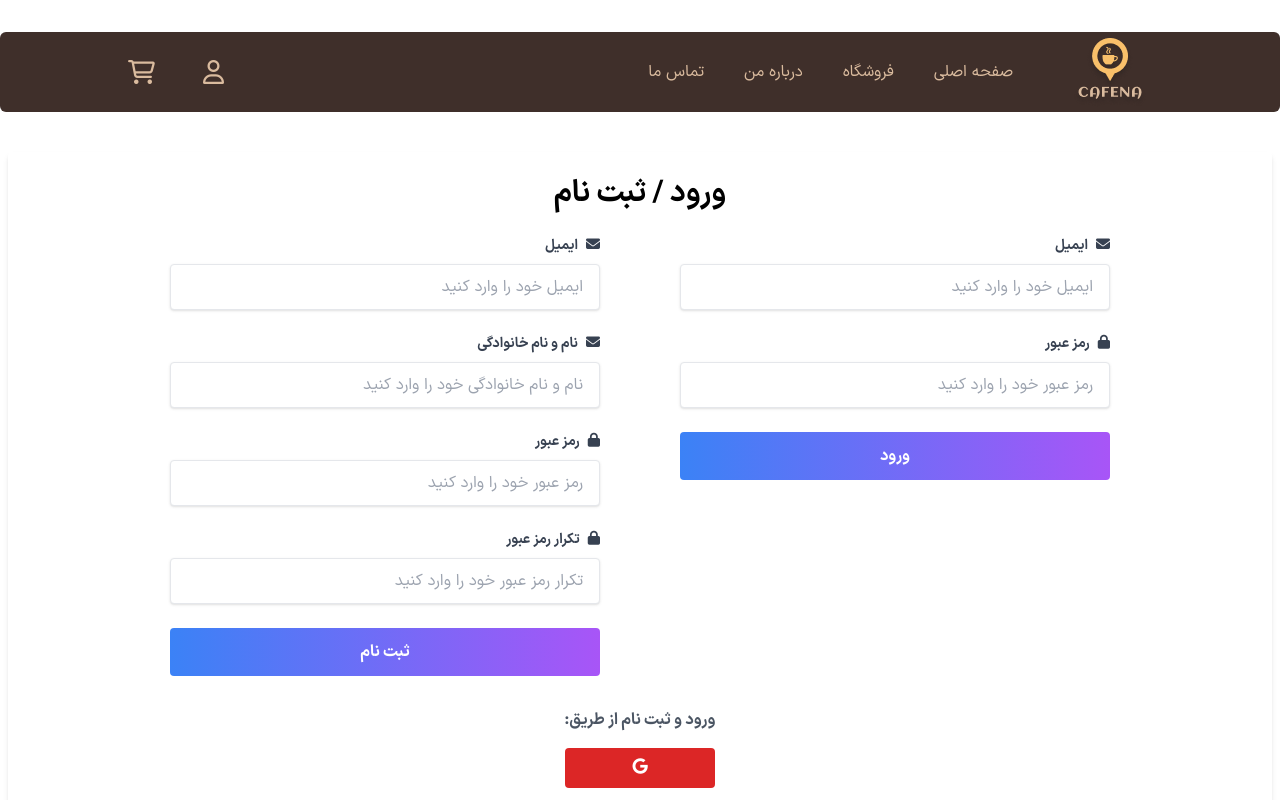
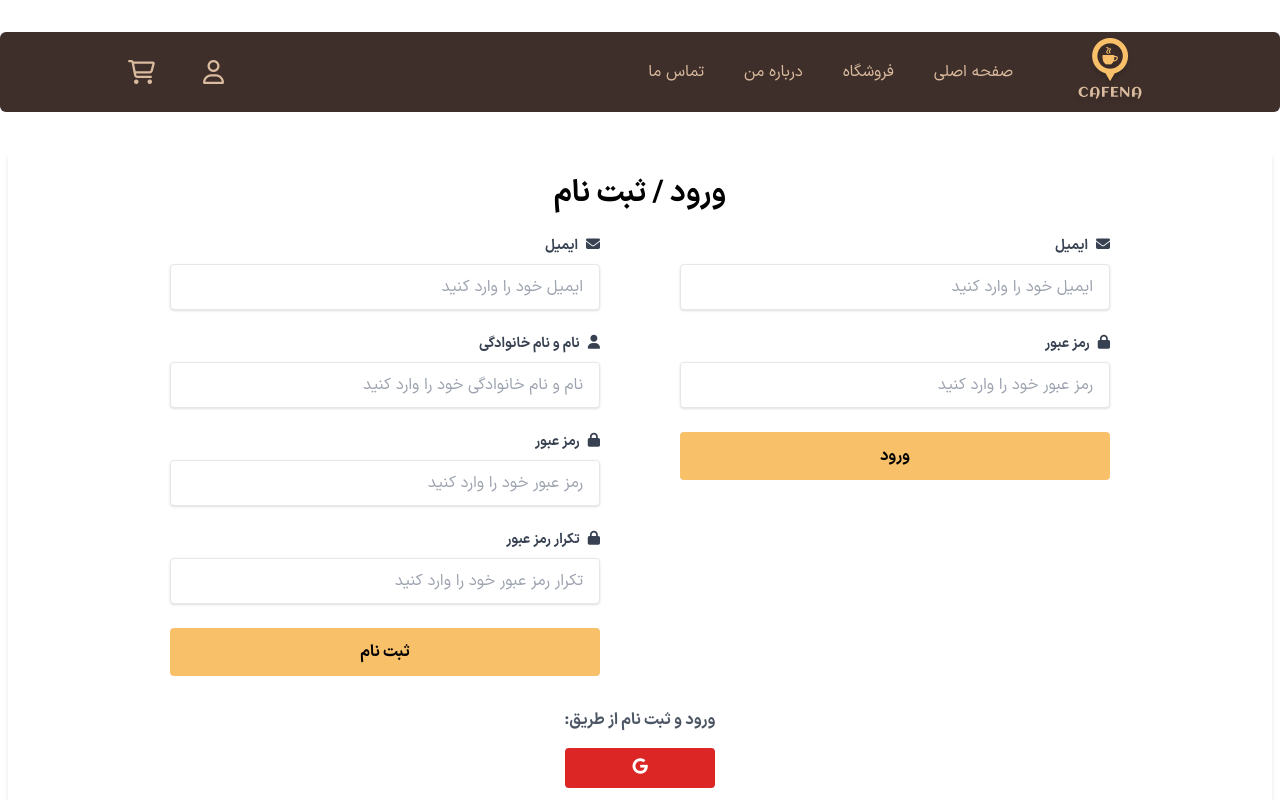
Before and after one commit to MohammadKhaleghii/coffee-ecommerce-website, a React (Create React App) app: page /user in a window 1280 px wide. Shown: the top 800 px of the page. Built offline with nearby package versions, Linux system fonts and the light colour scheme.

Commit message:
add loading for btn in user page

```diff
--- a/src/pages/user/index.tsx
+++ b/src/pages/user/index.tsx
@@ -20,6 +20,8 @@ export default function User() {
   const dispatch = useDispatch();
   const userSlice = useSelector((state: any) => state.user);
   const [googleLoginLoading, setGoogleLoginLoading] = useState(false);
+  const [signInLoading, setSigInLoading] = useState(false);
+  const [signUpLoading, setSigUpLoading] = useState(false);
 
   const handleCurrentUser = (
     displayName: string | null,
@@ -67,11 +69,13 @@ export default function User() {
       password: Yup.string().required("رمز عبور الزامی می باشد"),
     }),
     onSubmit: (values) => {
+      setSigInLoading(true);
       signInwithGoogleEmailAndPassword(values.email, values.password)
         .then((response) => {
           if (response) {
             handleCurrentUser(response.user.displayName, response.user.email);
             signInFormFormik.resetForm();
+            setSigInLoading(false);
           }
         })
         .catch((error) => {
@@ -88,6 +92,7 @@ export default function User() {
             default:
               console.error(error);
           }
+          setSigInLoading(false);
         });
     },
   });
@@ -117,6 +122,7 @@ export default function User() {
         .required("تکرار رمز عبور الزامی می باشد"),
     }),
     onSubmit: (values) => {
+      setSigUpLoading(true);
       createAuthUserWithEmailAndPassword(
         values.signUpEmail,
         values.signUpPassword
@@ -129,6 +135,7 @@ export default function User() {
             if (response)
               handleCurrentUser(response.user.displayName, response.user.email);
             signUpFormFormik.resetForm();
+            setSigUpLoading(false);
           }
         })
         .catch((error) => {
@@ -145,9 +152,13 @@ export default function User() {
             case "auth/email-already-in-use":
               toast.error("این ایمیل از قبل وجود دارد");
               break;
+            case "auth/weak-password":
+              toast.error("لطفا یک رمزعبور قوی تر وارد کنید");
+              break;
             default:
               console.error(error);
           }
+          setSigUpLoading(false);
         });
     },
   });
@@ -224,9 +235,13 @@ export default function User() {
                   <div className="flex items-center justify-center">
                     <button
                       type="submit"
-                      className="bg-gradient-to-r from-blue-500 to-purple-500 hover:from-blue-700 hover:to-purple-700 text-white font-bold py-3 px-4 rounded focus:outline-none focus:shadow-outline w-full"
+                      className="bg-gradient-to-r bg-[#F9C06A] font-bold py-3 px-4 rounded focus:outline-none focus:shadow-outline w-full"
                     >
-                      ورود
+                      {signInLoading ? (
+                        <ButtonSpinner spinnerSize="h-5 w-5" />
+                      ) : (
+                        "ورود"
+                      )}
                     </button>
                   </div>
                 </form>
@@ -253,7 +268,7 @@ export default function User() {
                   </div>
                   <div className="mb-6">
                     <label className="block text-gray-700 text-sm font-bold mb-2">
-                      <i className="fas fa-envelope ml-2"></i>نام و نام خانوادگی
+                      <i className="fas fa-user ml-2"></i>نام و نام خانوادگی
                     </label>
                     <div>
                       <input
@@ -314,9 +329,13 @@ export default function User() {
                   <div className="flex items-center justify-center">
                     <button
                       type="submit"
-                      className="bg-gradient-to-r from-blue-500 to-purple-500 hover:from-blue-700 hover:to-purple-700 text-white font-bold py-3 px-4 rounded focus:outline-none focus:shadow-outline w-full"
+                      className="bg-gradient-to-r bg-[#F9C06A] font-bold py-3 px-4 rounded focus:outline-none focus:shadow-outline w-full"
                     >
-                      ثبت نام
+                      {signUpLoading ? (
+                        <ButtonSpinner spinnerSize="h-5 w-5" />
+                      ) : (
+                        "ثبت نام"
+                      )}
                     </button>
                   </div>
                 </form>
```
